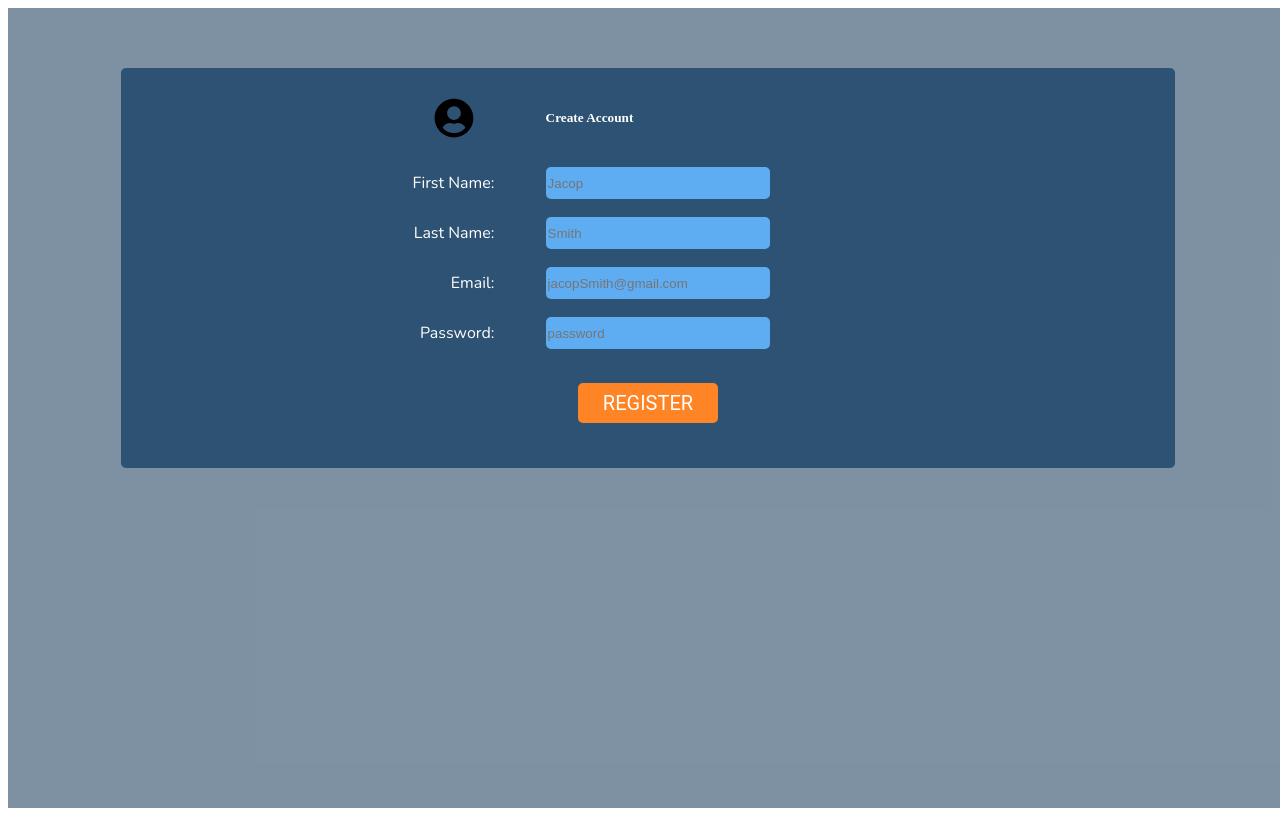
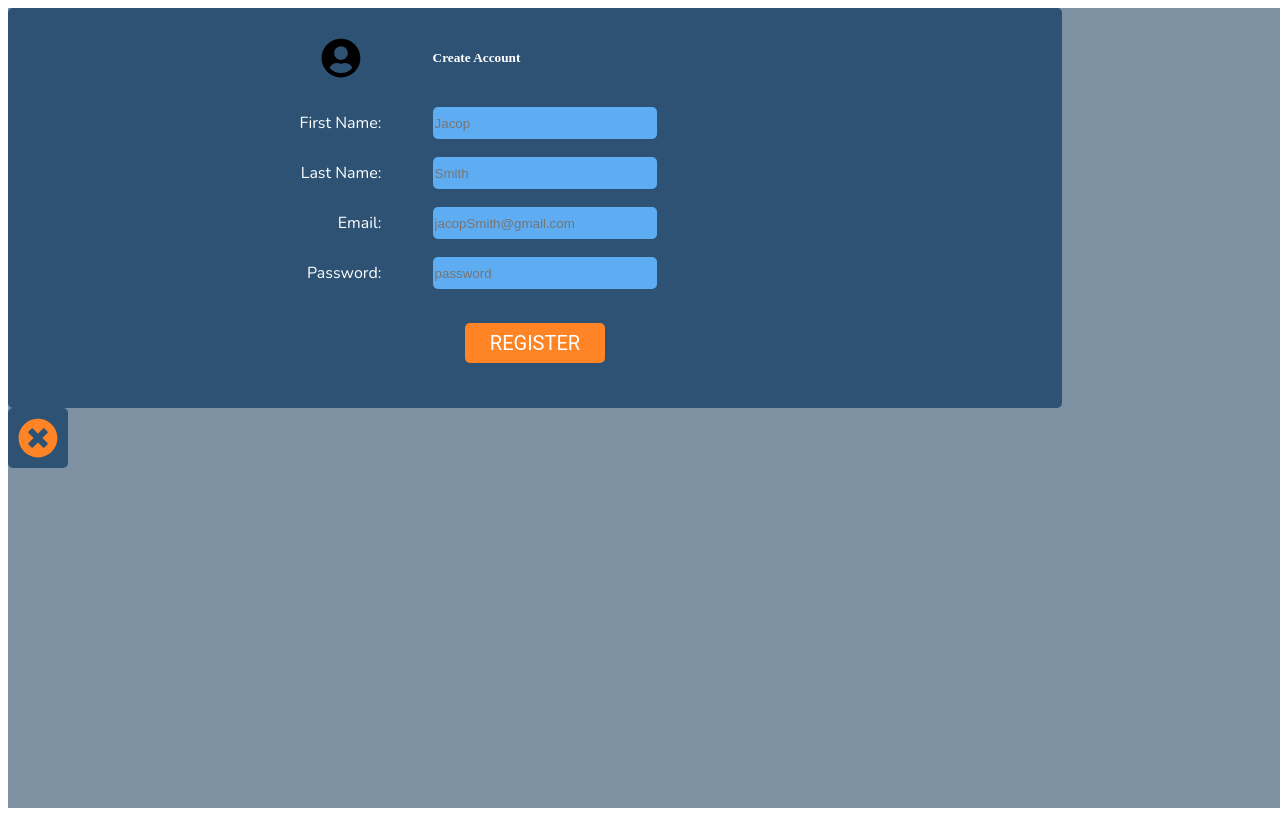
Before and after one commit to wilberpulido/favoriteMovieApp, a Next.js app: page / in a window 1280 px wide. Built offline with nearby package versions, Linux system fonts and the light colour scheme; a web font is replaced by a local one.

Commit message:
Create overlappingLayer and implemente with registerForm

```diff
--- /dev/null
+++ b/components/OverlappingLayer.js
@@ -0,0 +1,11 @@
+import ExitButton from './ExitButton'
+import style from '../styles/components/overlappingLayer.module.scss'
+
+export default function OverlappingLayer ({ children }) {
+  return (
+    <main className={style.baseLayer}>
+      {children}
+      <ExitButton />
+    </main>
+  )
+}
--- a/pages/index.js
+++ b/pages/index.js
@@ -1,6 +1,7 @@
 import Head from 'next/head'
 import styles from '../styles/pages/Home.module.scss'
-import RegisterForm from '../components/registerForm'
+import RegisterForm from '../components/RegisterForm'
+import OverlappingLayer from '../components/OverlappingLayer'
 
 export default function Home () {
   return (
@@ -12,7 +13,9 @@ export default function Home () {
         <link href='https://fonts.googleapis.com/css2?family=Nunito&family=Tillana&display=swap' rel='stylesheet' />
       </Head>
 
-      <RegisterForm />
+      <OverlappingLayer>
+        <RegisterForm />
+      </OverlappingLayer>
 
     </div>
   )
--- a/styles/components/form.module.scss
+++ b/styles/components/form.module.scss
@@ -10,5 +10,4 @@
     min-width: 270px;
     width: 80%;
     height: max-content;
-    margin: 60px auto;
 }
--- /dev/null
+++ b/styles/components/overlappingLayer.module.scss
@@ -0,0 +1,8 @@
+@use '../variable/colors';
+
+.baseLayer{
+    width: 100%;
+    height: 100%;
+    position: fixed;
+    background-color: colors.$distortedPrimary;
+}
--- a/styles/pages/Home.module.scss
+++ b/styles/pages/Home.module.scss
@@ -7,7 +7,6 @@
   min-width: 100vw;
   display: flex;
   color: white;
-  background-color: colors.$distortedPrimary;
 }
 
 .main {
```
